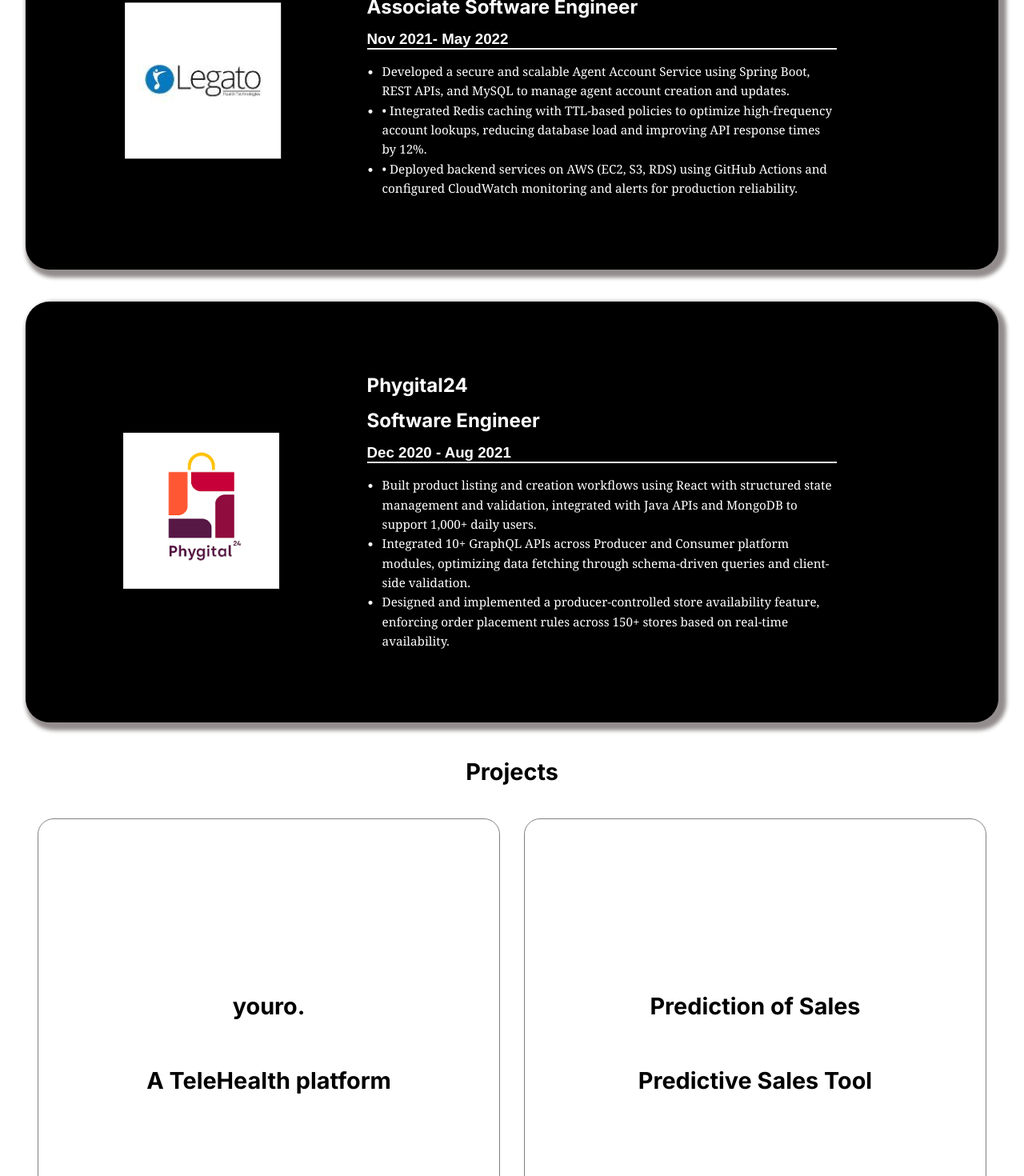
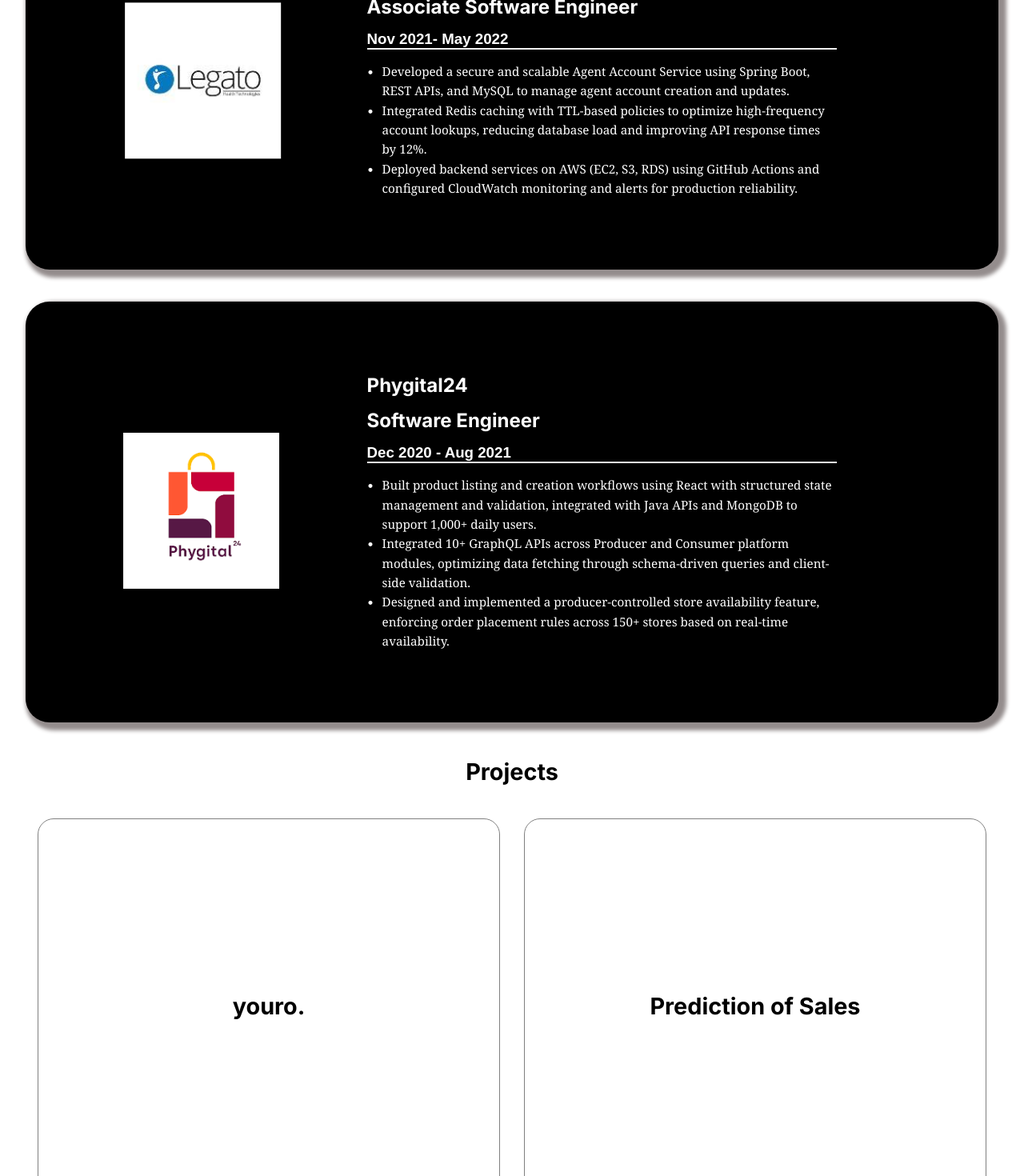
Before and after one commit to epickost/Potfolio, a React (Create React App) app: page / in a window 1280 px wide. Shown: the part 1860-3330 px from the top of the page at 80% size. Built offline with nearby package versions, Linux system fonts and the light colour scheme.

Commit message:
update font

```diff
--- a/src/components/Skills/Index.js
+++ b/src/components/Skills/Index.js
@@ -24,11 +24,11 @@ const ProjectSkills = (item) =>
 
     <div ref={ref}  onClick={() => ProjectSkills(item)} className={`skills_details ${inView ? (index % 2 === 0 ? "skill_l_r" : "skill_r_l") : ""}`}>
       <div>
-        <h1>{item.projectname}</h1>
+        <h2 style={{ color: 'black' }}>{item.projectname}</h2>
       </div>
       <div className="All_Skills">
         <div className="skills_section">
-          <h2 style={{ color: 'black' }}>{item.description}</h2>
+          <h2 style={{ color: 'white' }}>{item.description}</h2>
         </div>
       </div>
     </div>);
--- a/src/components/Work-Experience/Work-ex.js
+++ b/src/components/Work-Experience/Work-ex.js
@@ -86,9 +86,9 @@ import "../../styles/Experiences.css";
 
 const cleanLine = (s) =>
   s
-    .replace(/^["']|["']$/g, "") // remove wrapping quotes
-    .replace(/^•\s?/, "")        // remove leading bullet if present
-    .replace(/\r/g, "")          // remove windows CR
+    .replace(/\r/g, "")
+    .replace(/^["']|["']$/g, "") // remove wrapping quotes first
+    .replace(/^[\s\u00A0]*([•·▪▫◦‣\-–]\s*)+/g, "") // remove 1+ bullets/dashes after spaces/nbsp
     .trim();
 
 const WorkExp = () => {
```
